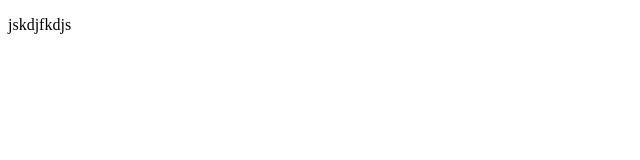
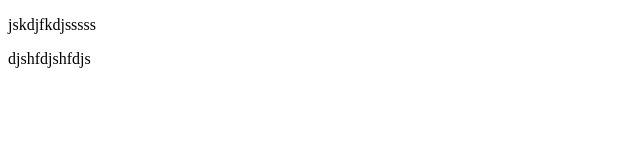
Before and after one commit to softcoder007/test-repo, a plain HTML site: page index.html in a window 1280 px wide. Shown: the whole page, without its empty margins (0-640 px from the left). Drawn offline with Linux system fonts and the light colour scheme.

Commit message:
testing git add changed to sss

```diff
--- a/index.html
+++ b/index.html
@@ -7,7 +7,8 @@
     <title>Document</title>
 </head>
 <body>
-    <p>jskdjfkdjs</p>
+    <p>jskdjfkdjsssss</p>
+    <p>djshfdjshfdjs</p>
 
 </body>
 </html>
```
